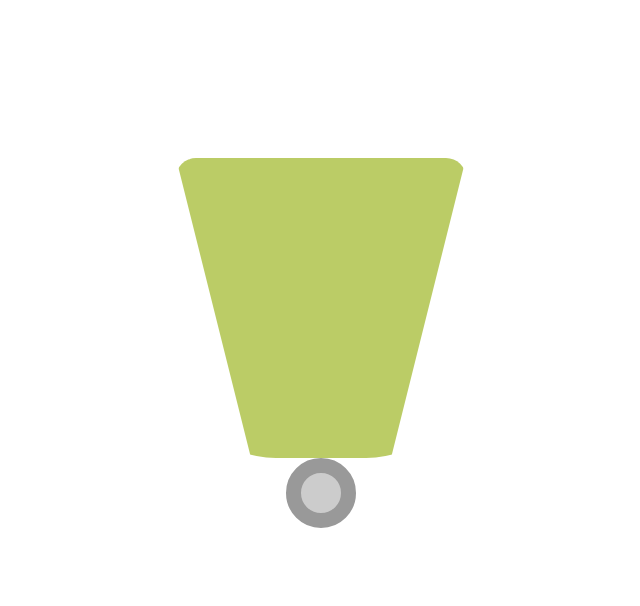
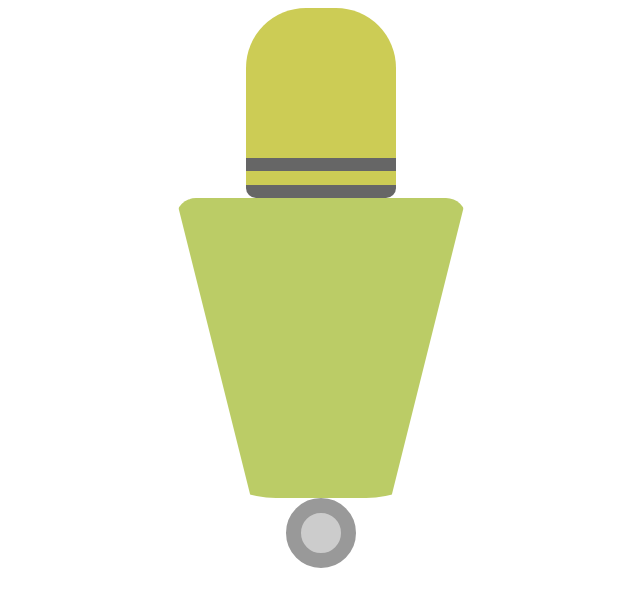
Before and after one commit to heggy231/BUILD-A-CSS-ROBOT, a plain HTML site: page index.html in a window 1280 px wide. Shown: the whole page, without its empty margins (319-959 px from the left). Drawn offline with Linux system fonts and the light colour scheme.

```diff
--- a/index.html
+++ b/index.html
@@ -26,6 +26,13 @@
     border-right: 75px solid transparent;
     border-radius: 20px 20px 100px 100px;
   }
+  .brain {
+    background: #cc5;
+    height: 150px;
+    width: 150px;
+    border-radius: 60px 60px 10px 10px;
+    border-bottom: 40px double #666;
+  }
   </style>
 </head>
 <body>
```
Also changed, not shown: 1 other file.
